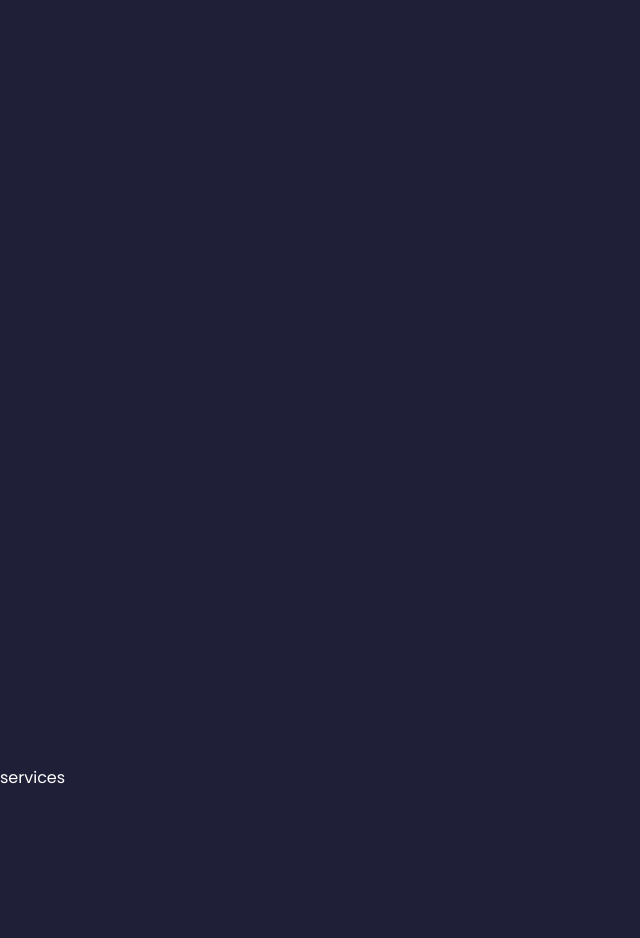
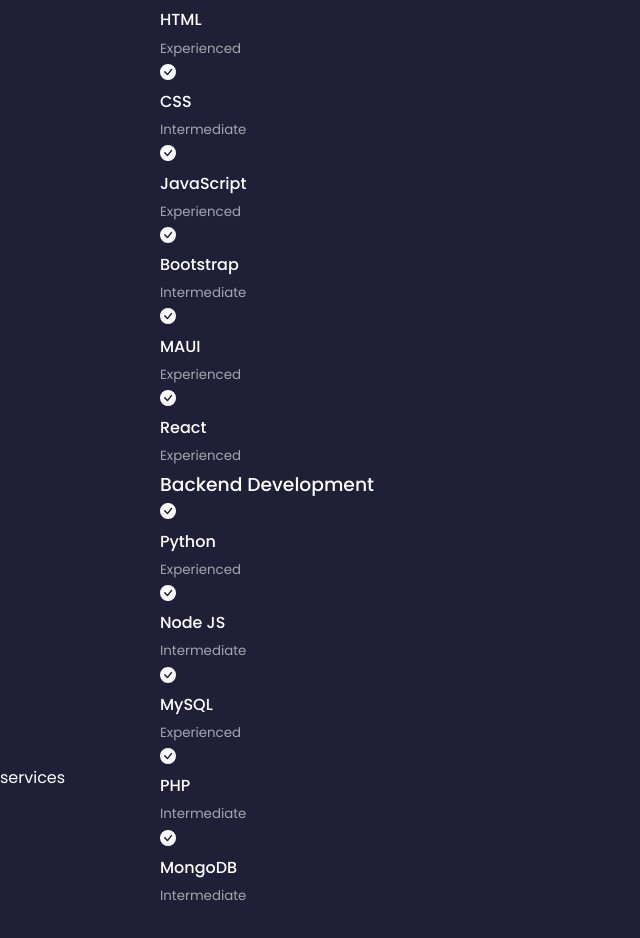
Before and after one commit to mariammuchai/react-portfolio-website-1, a React (Create React App) app: page / in a window 1280 px wide. Shown: the part 2020-2958 px from the top of the page, without its empty margins (0-640 px from the left). Built offline with nearby package versions, Linux system fonts and the light colour scheme; a web font is replaced by a local one.

Commit message:
experience.jsx

```diff
--- a/src/components/experience/experience.jsx
+++ b/src/components/experience/experience.jsx
@@ -1,9 +1,83 @@
 import React from 'react'
 import './experience.css'
+import {BsCheckCircleFill} from 'react-icons/bs'
 
 const Experience = () => {
   return (
-   <section id="experience">experience</section>
+   <section id="experience">
+    <h5>My Skills</h5>
+    <h2>My Experience</h2>
+
+    <div className="container experience__container">
+      <div className="experience__frontend">
+          <h3>Frontend Development</h3>
+          <div className="experience__content">
+            <article className="experience__details">
+              <BsCheckCircleFill/>
+              <h4>HTML</h4>
+              <small className='text-light'>Experienced</small>
+            </article>
+            <article className="experience__details">
+              <BsCheckCircleFill/>
+              <h4>CSS</h4>
+              <small className='text-light'>Intermediate</small>
+            </article>
+            <article className="experience__details">
+              <BsCheckCircleFill/>
+              <h4>JavaScript</h4>
+              <small className='text-light'>Experienced</small>
+            </article>
+            <article className="experience__details">
+              <BsCheckCircleFill/>
+              <h4>Bootstrap</h4>
+              <small className='text-light'>Intermediate</small>
+            </article>
+            <article className="experience__details">
+              <BsCheckCircleFill/>
+              <h4>MAUI</h4>
+              <small className='text-light'>Experienced</small>
+            </article>
+            <article className="experience__details">
+              <BsCheckCircleFill/>
+              <h4>React</h4>
+              <small className='text-light'>Experienced</small>
+            </article>
+          </div>
+      </div>
+      {/* end of fron-end */}
+      <div className="experience__backend">
+      <h3>Backend Development</h3>
+          <div className="experience__content">
+            <article className="experience__details">
+              <BsCheckCircleFill/>
+              <h4>Python</h4>
+              <small className='text-light'>Experienced</small>
+            </article>
+            <article className="experience__details">
+              <BsCheckCircleFill/>
+              <h4>Node JS</h4>
+              <small className='text-light'>Intermediate</small>
+            </article>
+            <article className="experience__details">
+              <BsCheckCircleFill/>
+              <h4>MySQL</h4>
+              <small className='text-light'>Experienced</small>
+            </article>
+            <article className="experience__details">
+              <BsCheckCircleFill/>
+              <h4>PHP</h4>
+              <small className='text-light'>Intermediate</small>
+            </article>
+            <article className="experience__details">
+              <BsCheckCircleFill/>
+              <h4>MongoDB</h4>
+              <small className='text-light'>Intermediate</small>
+            </article>
+
+          </div>
+      </div>
+    </div>
+   </section>
   )
 }
 
```
